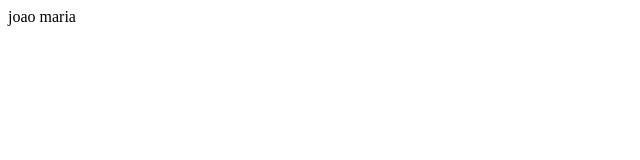
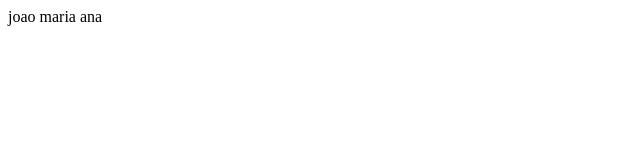
Before and after one commit to paulocsa/projeto-3b2, a plain HTML site: page index.html in a window 1280 px wide. Shown: the full height of the page, 0-640 px from the left. Drawn offline with Linux system fonts and the light colour scheme.

Commit message:
versao 3

```diff
--- a/index.html
+++ b/index.html
@@ -9,5 +9,6 @@
 <body>
     joao
     maria
+    ana
 </body>
 </html>
```
